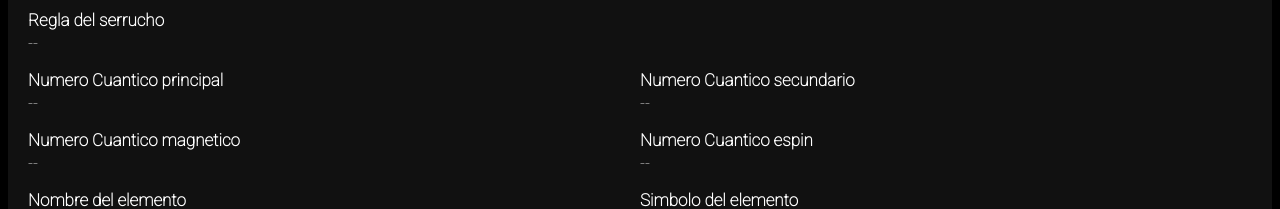
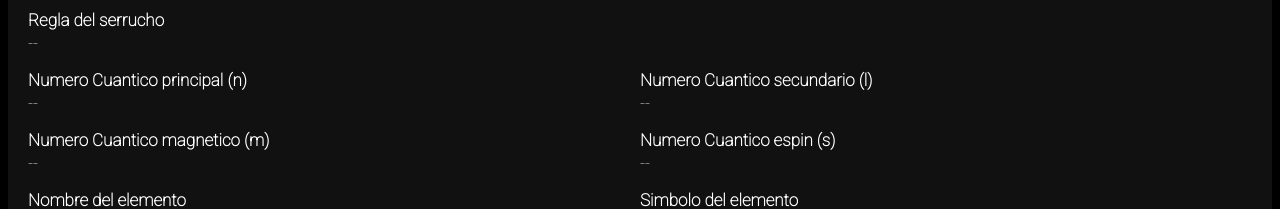
Before and after one commit to luisBazanDev/calculadora-quimica, a plain HTML site: page index.html in a window 1280 px wide. Shown: the part 161-370 px from the top of the page. Drawn offline with Linux system fonts and the light colour scheme.

Commit message:
simbolos numeros cuanticos

```diff
--- a/index.html
+++ b/index.html
@@ -32,19 +32,19 @@
       <p class="value" id="regla-serrucho">--</p>
     </div>
     <div class="item">
-      <span>Numero Cuantico principal</span>
+      <span>Numero Cuantico principal (n)</span>
       <p class="value" id="nc-principal">--</p>
     </div>
     <div class="item">
-      <span>Numero Cuantico secundario</span>
+      <span>Numero Cuantico secundario (l)</span>
       <p class="value" id="nc-secundario">--</p>
     </div>
     <div class="item">
-      <span>Numero Cuantico magnetico</span>
+      <span>Numero Cuantico magnetico (m)</span>
       <p class="value" id="nc-magnetico">--</p>
     </div>
     <div class="item">
-      <span>Numero Cuantico espin</span>
+      <span>Numero Cuantico espin (s)</span>
       <p class="value" id="nc-espin">--</p>
     </div>
     <div class="item">
```
